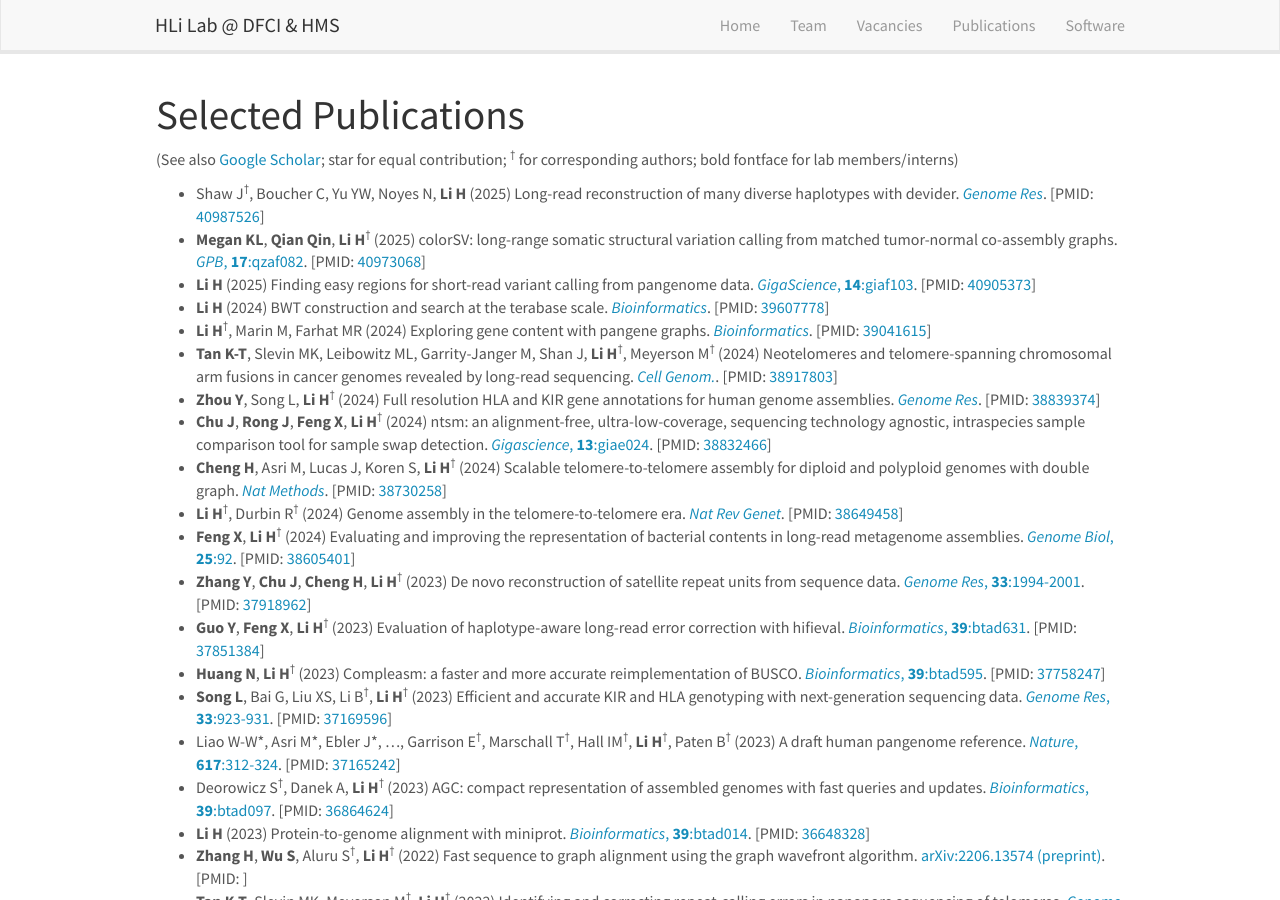
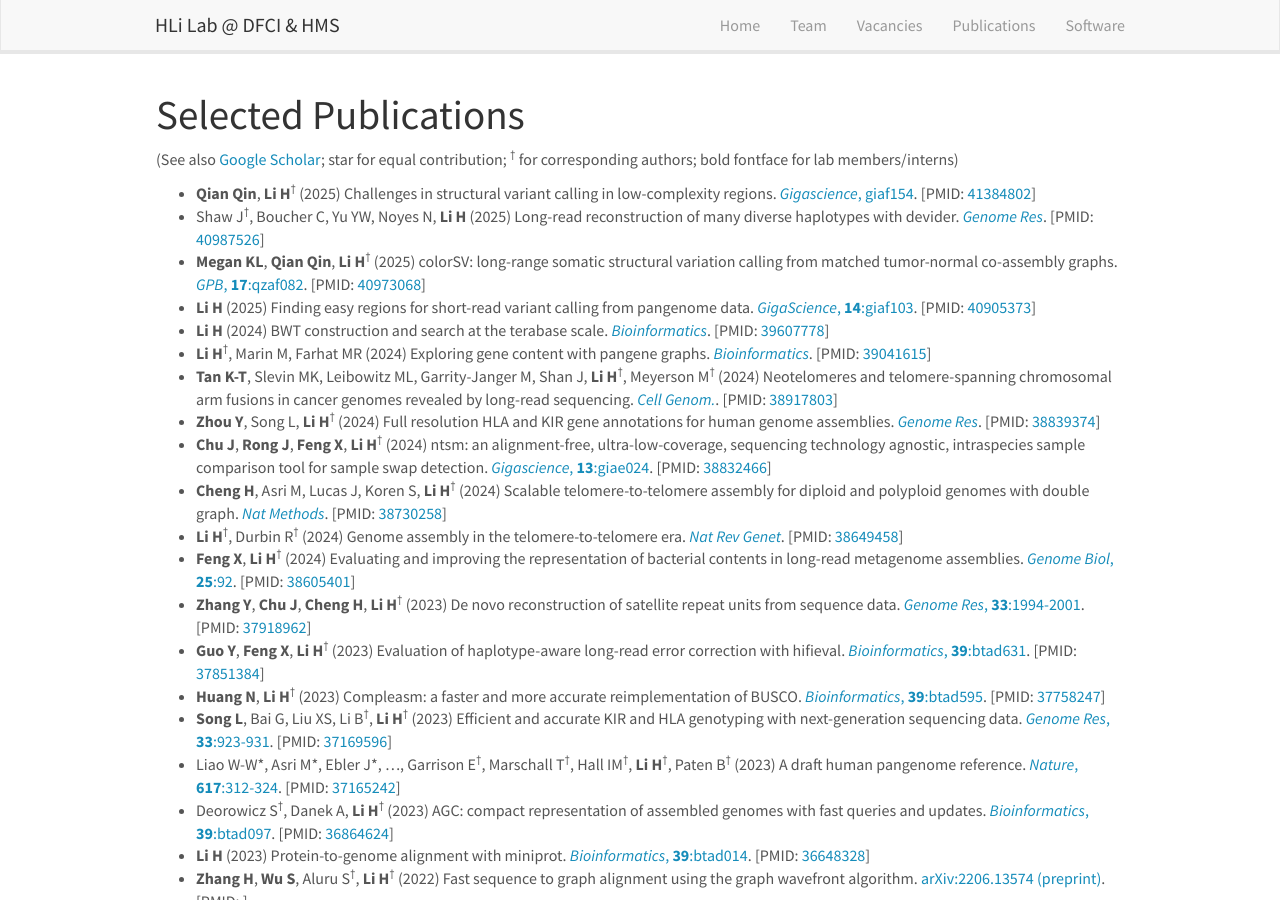
Before and after one commit to hlilab/hlilab.github.io, a Jekyll site: the page built from _pages/publications.md, in a window 1280 px wide and 900 px high. Built offline with Jekyll 4.4.1, drawn with Linux system fonts in a browser that asks for light colours; nearby versions of some CDN libraries; comment, search, counter and statistics services are not loaded.

Commit message:
added a new paper

```diff
--- a/_data/recentpub.yml
+++ b/_data/recentpub.yml
@@ -1,3 +1,11 @@
+- title: "Challenges in structural variant calling in low-complexity regions"
+  authors: <b>Qian Qin</b>, <b>Li H</b><sup>&#8224;</sup>
+  year: 2025
+  url: https://pubmed.ncbi.nlm.nih.gov/41384802/
+  display: <i>Gigascience</i>, giaf154
+  pmid: 41384802
+  type: 1
+
 - title: "Long-read reconstruction of many diverse haplotypes with devider"
   authors: Shaw J<sup>&#8224;</sup>, Boucher C, Yu YW, Noyes N, <b>Li H</b>
   year: 2025
```
